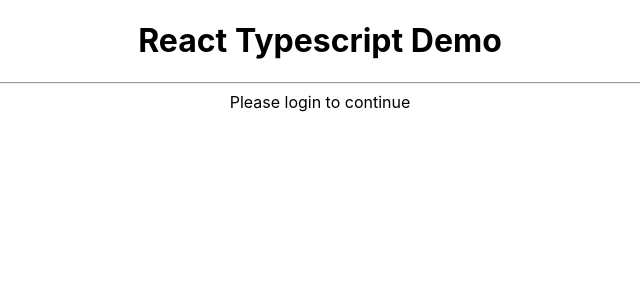
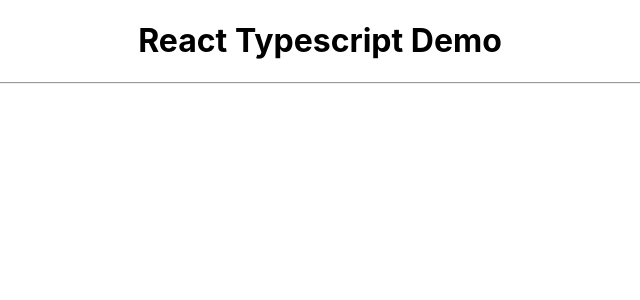
Before and after one commit to 4nth0ny1/react-typescript, a React (Create React App) app: page / in a window 1280 px wide. Shown: the top 300 px of the page, without its empty margins (320-960 px from the left). Built offline with nearby package versions, Linux system fonts and the light colour scheme.

Commit message:
reset app comp

```diff
--- a/src/App.tsx
+++ b/src/App.tsx
@@ -1,14 +1,11 @@
 import React from "react";
 import "./App.css";
-import { Private } from "./components/auth/Private";
-import { Profile } from "./components/auth/Profile";
 
 function App() {
   return (
     <div className="App">
       <h1>React Typescript Demo</h1>
       <hr></hr>
-      <Private isLoggedIn={false} component={Profile} />
     </div>
   );
 }
```
